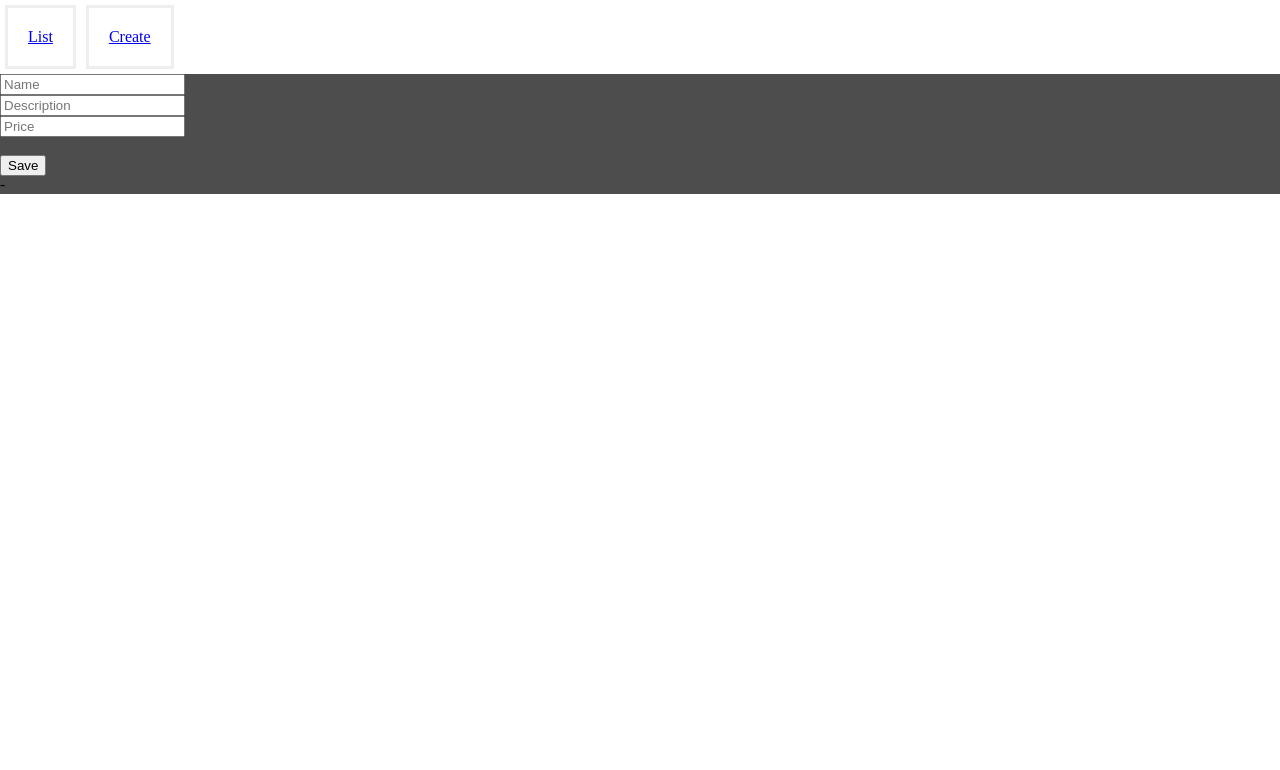
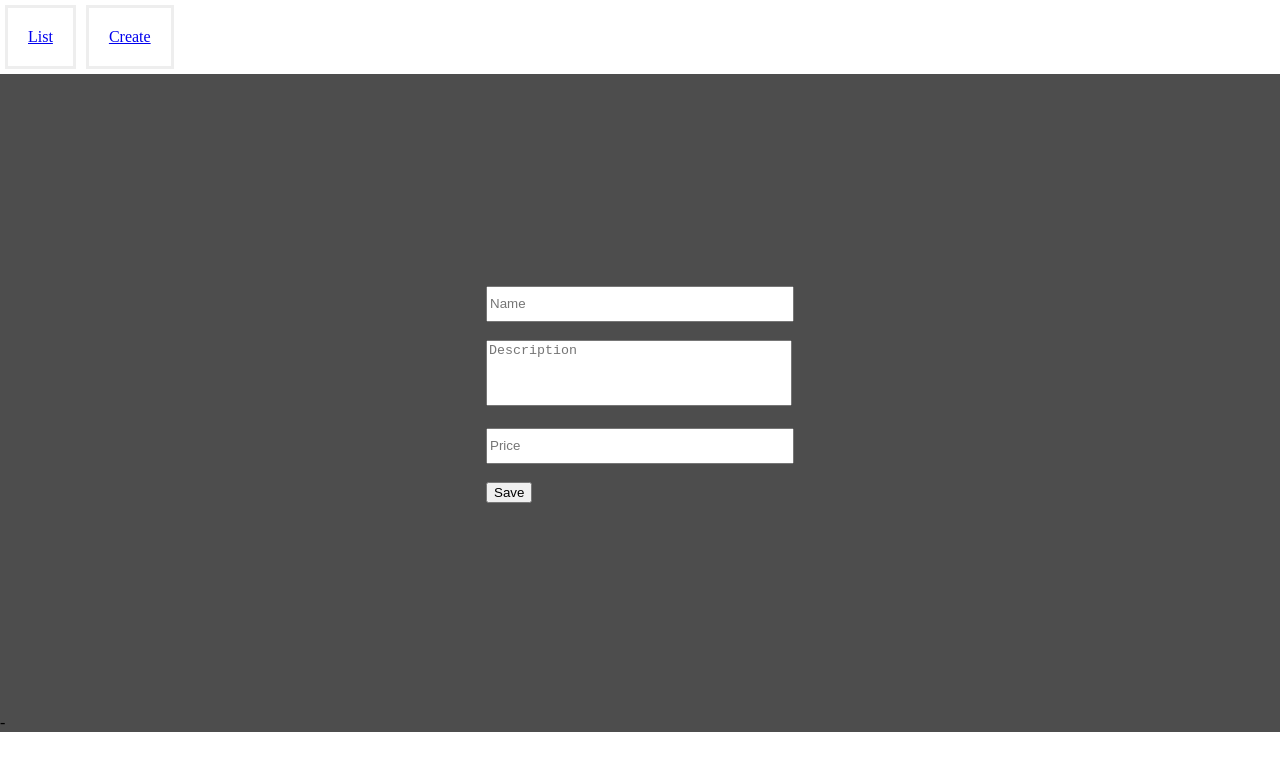
Before and after one commit to arthreis/manager-coffee, a React (Create React App) app: page /coffee/create in a window 1280 px wide. Shown: the top 770 px of the page. Built offline with nearby package versions, Linux system fonts and the light colour scheme; no server answers.

Commit message:
change layout

```diff
--- a/src/pages/CoffeeForm/index.js
+++ b/src/pages/CoffeeForm/index.js
@@ -3,6 +3,8 @@ import { withFormik } from 'formik';
 import * as Yup from 'yup';
 
 import { coffeeService } from '../../services/coffeeService';
+
+import styles from "./style";
 
 class CoffeeForm extends Component {
 
@@ -59,19 +61,21 @@ class CoffeeForm extends Component {
         const {handleSubmit, handleChange, setFieldValue, values, errors} = this.props;
 
         return (
-            <form onSubmit={handleSubmit} >
+            <div style={styles.content}>
+                <form onSubmit={handleSubmit} style={styles.form}>
 
-                <input type="text"     placeholder="Name"        name="product.name"        onChange={handleChange} value={values.product.name}/>
-                { !!errors.product && errors.product.name && <span>{errors.product.name}</span> }<br/>
+                    <input type="text"     placeholder="Name"        name="product.name"        onChange={handleChange} value={values.product.name} style={styles.text} />
+                    { !!errors.product && errors.product.name && <span>{errors.product.name}</span> }<br/><br/>
 
-                <input type="textarea" placeholder="Description" name="product.description" onChange={handleChange} value={values.product.description}/>
-                { !!errors.product && errors.product.description && <span>{errors.product.description}</span> }<br/>
+                    <textarea placeholder="Description" name="product.description" onChange={handleChange} value={values.product.description} style={styles.textarea}/>
+                    { !!errors.product && errors.product.description && <span>{errors.product.description}</span> }<br/><br/>
 
-                <input type="text"   placeholder="Price"       name="product.price"       onChange={ event => setFieldValue('product.price', event.target.value)} value={values.product.price}/>
-                { !!errors.product && errors.product.price && <span>{errors.product.price}</span> }<br/>
-                <br/>
-                <button type="submit">Save</button>
-            </form>
+                    <input type="text"   placeholder="Price"       name="product.price"       onChange={ event => setFieldValue('product.price', event.target.value)} value={values.product.price} style={styles.text} />
+                    { !!errors.product && errors.product.price && <span>{errors.product.price}</span> }<br/>
+                    <br/>
+                    <button type="submit">Save</button>
+                </form>
+            </div>
         );
     }
 }
@@ -111,7 +115,8 @@ export default withFormik({
 
             if(response.status === 200){
                 props.history.push('/coffee/list');
-                //TODO show feedback
+            }else{
+                console.log(response);
             }
         } else {
             console.log("Creating...");
@@ -121,7 +126,8 @@ export default withFormik({
 
             if(response.status === 200){
                 props.history.push('/coffee/list');
-                //TODO show feedback
+            }else{
+                console.log(response);
             }
         }
     }
--- /dev/null
+++ b/src/pages/CoffeeForm/style.js
@@ -0,0 +1,21 @@
+const styles = {
+    content: {
+        height: '80vh',
+        display: 'grid',
+        placeItems: 'center',
+        justifyContent: 'center',
+    },
+    form:{
+    },
+    textarea: {
+        height: '60px',
+        resize: 'none',
+        width: '300px'
+    },
+    text: {
+        width: '300px',
+        height: '30px',
+    }
+}
+
+export default styles;
--- a/src/pages/CoffeeList/index.js
+++ b/src/pages/CoffeeList/index.js
@@ -2,6 +2,7 @@ import React, { Component } from 'react';
 import { coffeeService } from '../../services/coffeeService';
 import CoffeeCard from './../../components/CoffeeCard';
 import PopUp from "../../components/PopUp";
+import styles from "./style";
 
 export default class CoffeeList extends Component {
 
@@ -62,7 +63,7 @@ export default class CoffeeList extends Component {
 
     render() {
         return (
-            <div>
+            <div style={styles.content}>
                 {this.state.coffees.map(coffee => (
                     <CoffeeCard coffee={coffee} key={coffee._id} actionConfirmDelete={ this.loadPopup }/>
                 ))}
--- /dev/null
+++ b/src/pages/CoffeeList/style.js
@@ -0,0 +1,8 @@
+const styles = {
+    content: {
+        display: 'grid',
+        justifyContent: 'center',
+    }
+}
+
+export default styles;
```
